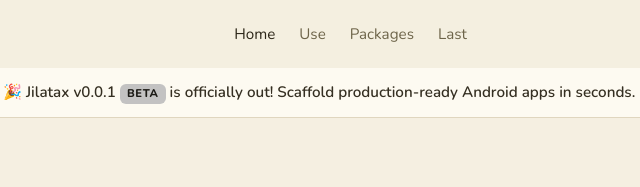
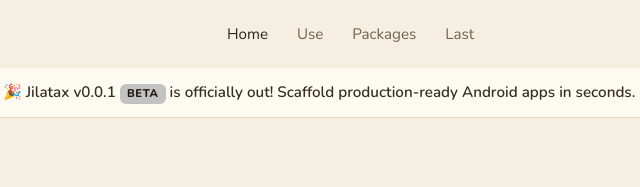
Before and after one commit to jilatax/jilatax, an Astro site in the folder apps/website/: page / in a window 1280 px wide. Shown: the top 187 px of the page, 282-922 px from the left. Built offline with nearby package versions, Linux system fonts and the light colour scheme; Astro itself is replaced by a stand-in of ours; no server answers.

Commit message:
🔧 style: increase gap between navigation links in Header component

```diff
--- a/apps/website/src/components/Header.astro
+++ b/apps/website/src/components/Header.astro
@@ -113,7 +113,7 @@ try {
   .nav-links {
     justify-self: center;
     display: flex;
-    gap: 1.5rem;
+    gap: 1.8rem;
     list-style: none;
     margin: 0;
     padding: 0;
```
